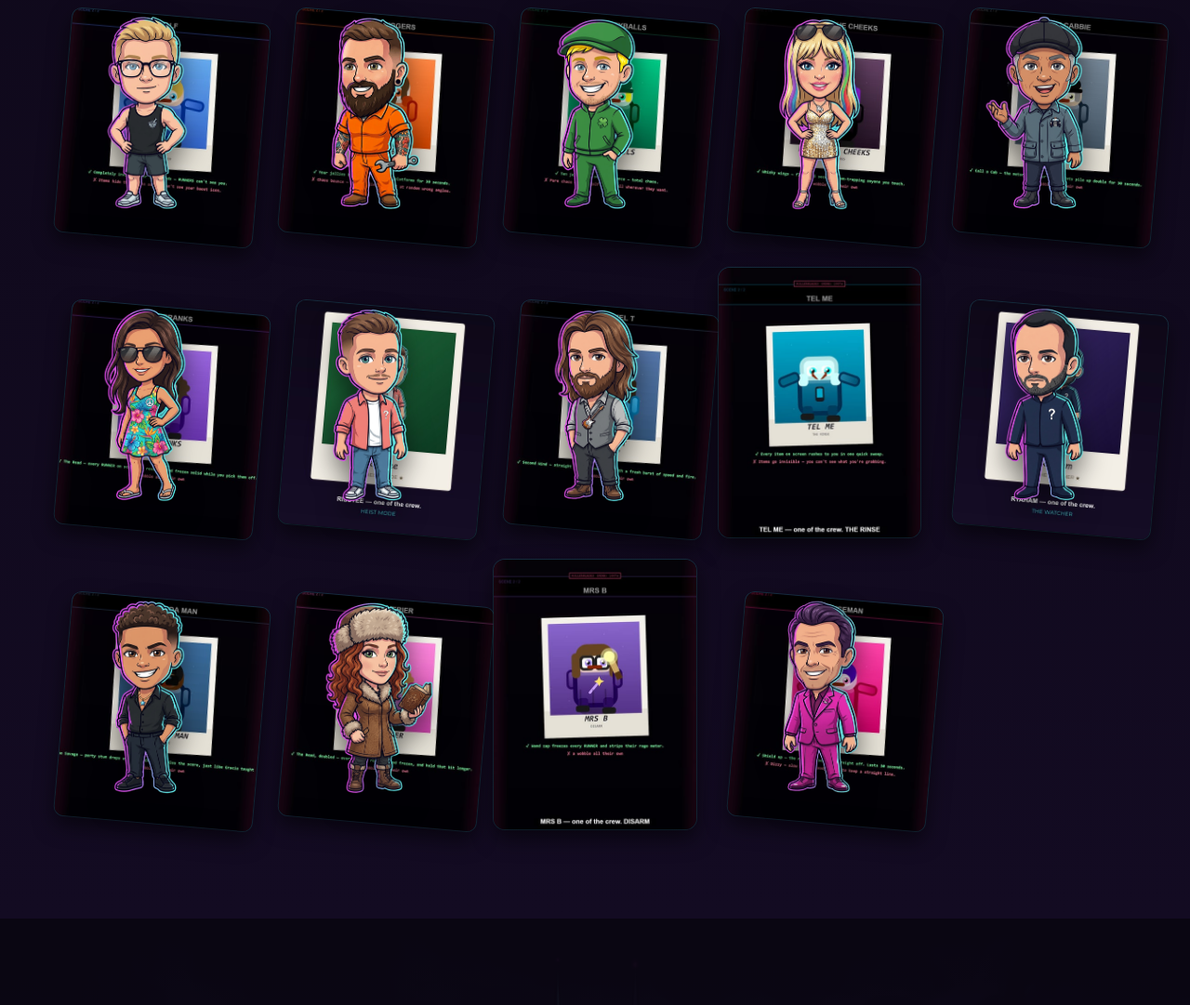
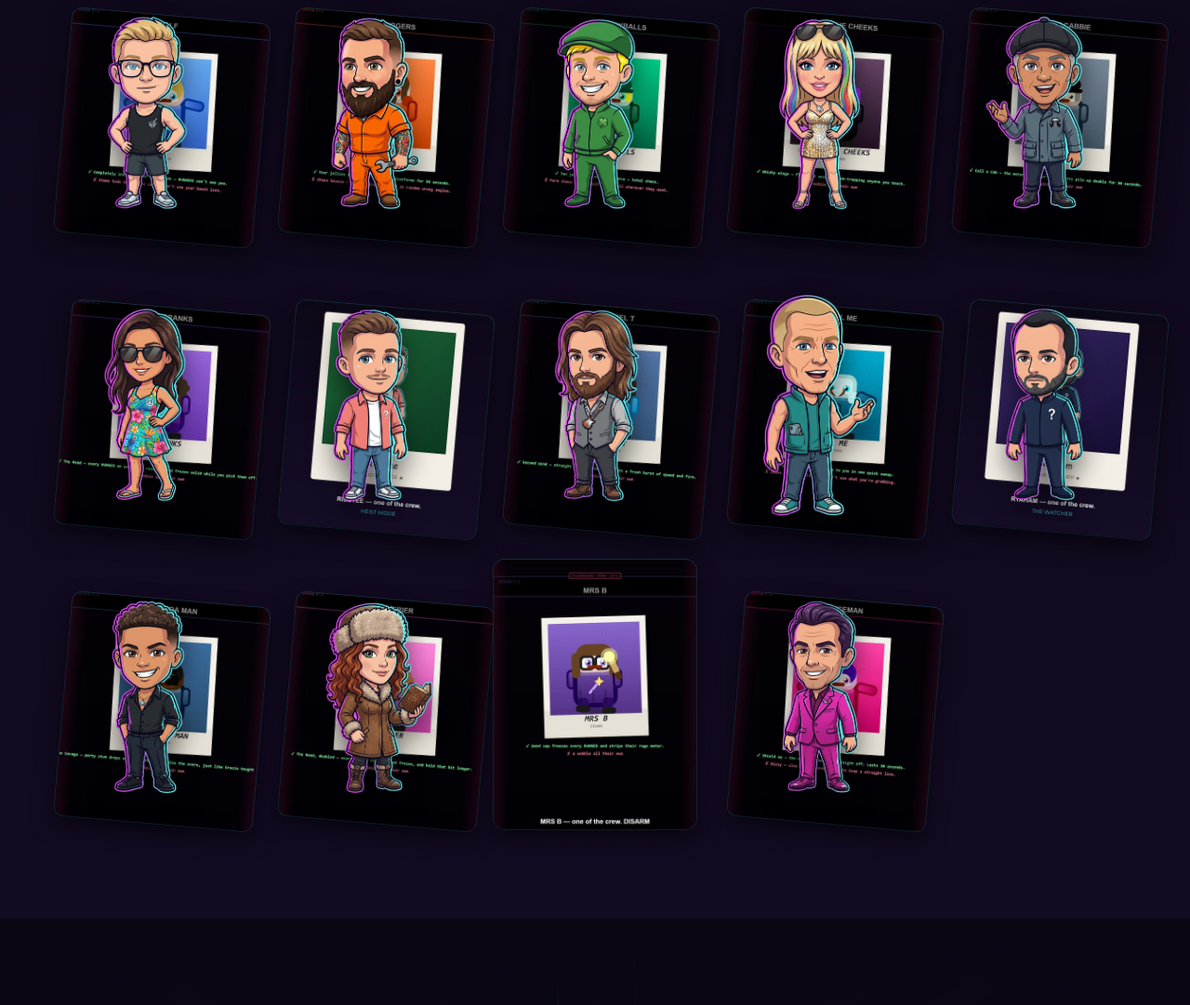
Before and after one commit to bennistormgame/escapefrombennistorm, a website: page index.html in a window 1280 px wide. Shown: the part 7413-8494 px from the top of the page at 93% size. Drawn offline with Linux system fonts and the light colour scheme.

Commit message:
Squad: wire rinser to its TEL ME caricature (added crew/telme.png from final art)

```diff
--- a/index.html
+++ b/index.html
@@ -642,8 +642,8 @@ footer{border-top:1px solid rgba(162,79,192,.25);padding:42px 0;color:var(--mut)
 
   // squad — chibi in front, card tucked behind; click pops BOTH so the card writing is readable (Wayne 2026-06-12)
   const SQUAD=['matty','wayno','denny','thekemp','missym','billy','richyb','grace','parker','flash','johnnyb','elliejelly','dannyb','marshy','shakey','bride','randall','greyham','relfyrelf','rusty','alf','cheggers','luckyballs','nicsis','cabbie','branks','fence','mikelt','rinser','ryaham','sam','tamerier','vikky','wetlips'];
-  const CHIBI_MAP={thekemp:'thekempster',grace:'gracie',cheggers:'chuggers',fence:'risstee',wetlips:'priceman'};
-  const NO_CHIBI=new Set(['rinser','vikky']); // card-only fallback (no caricature art yet)
+  const CHIBI_MAP={thekemp:'thekempster',grace:'gracie',cheggers:'chuggers',fence:'risstee',wetlips:'priceman',rinser:'telme'};
+  const NO_CHIBI=new Set(['vikky']); // card-only fallback (Mrs B — no transparent caricature yet)
   const chibiFor=id=>NO_CHIBI.has(id)?null:(CHIBI_MAP[id]||id);
   document.getElementById('squadGrid').innerHTML=SQUAD.map(id=>{
     const card=`assets/squad/${id}.jpg`, ch=chibiFor(id);
```
Also changed, not shown: assets/crew/telme.png (added).
